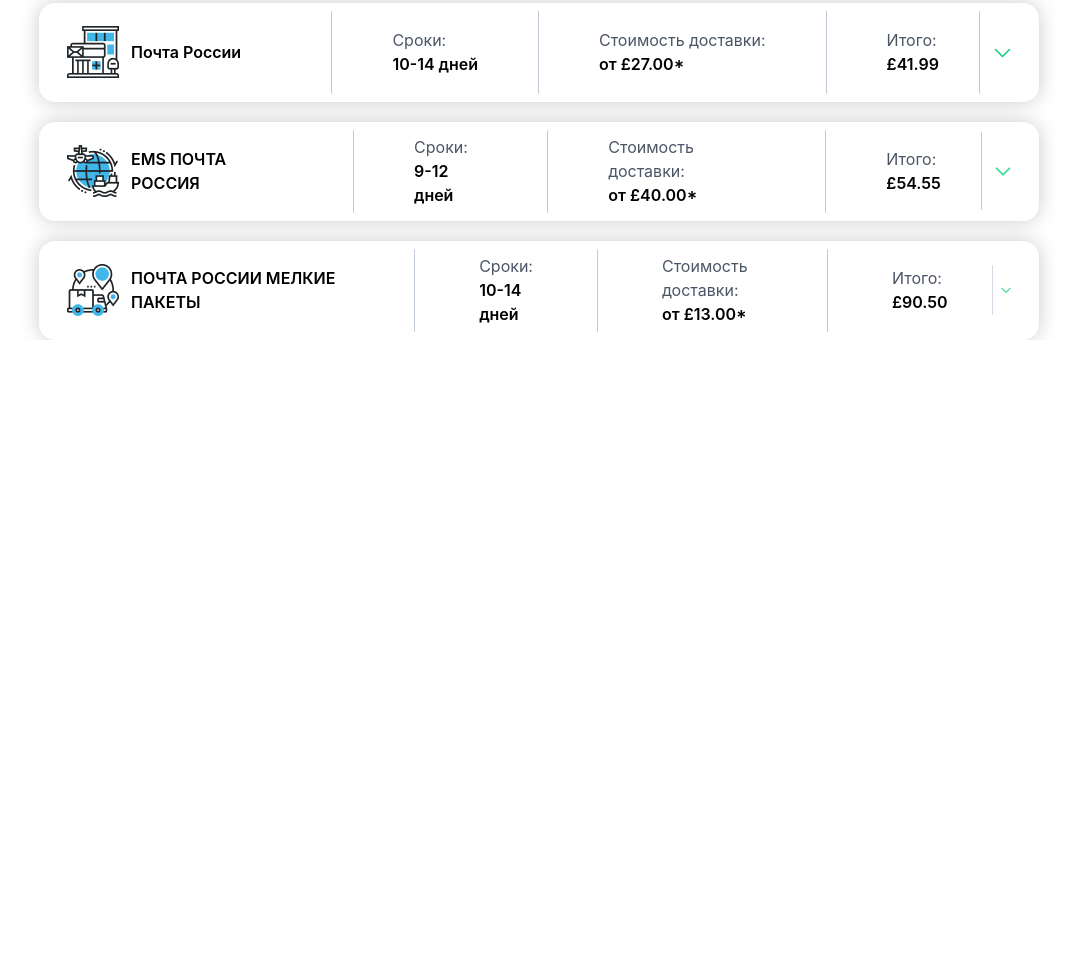
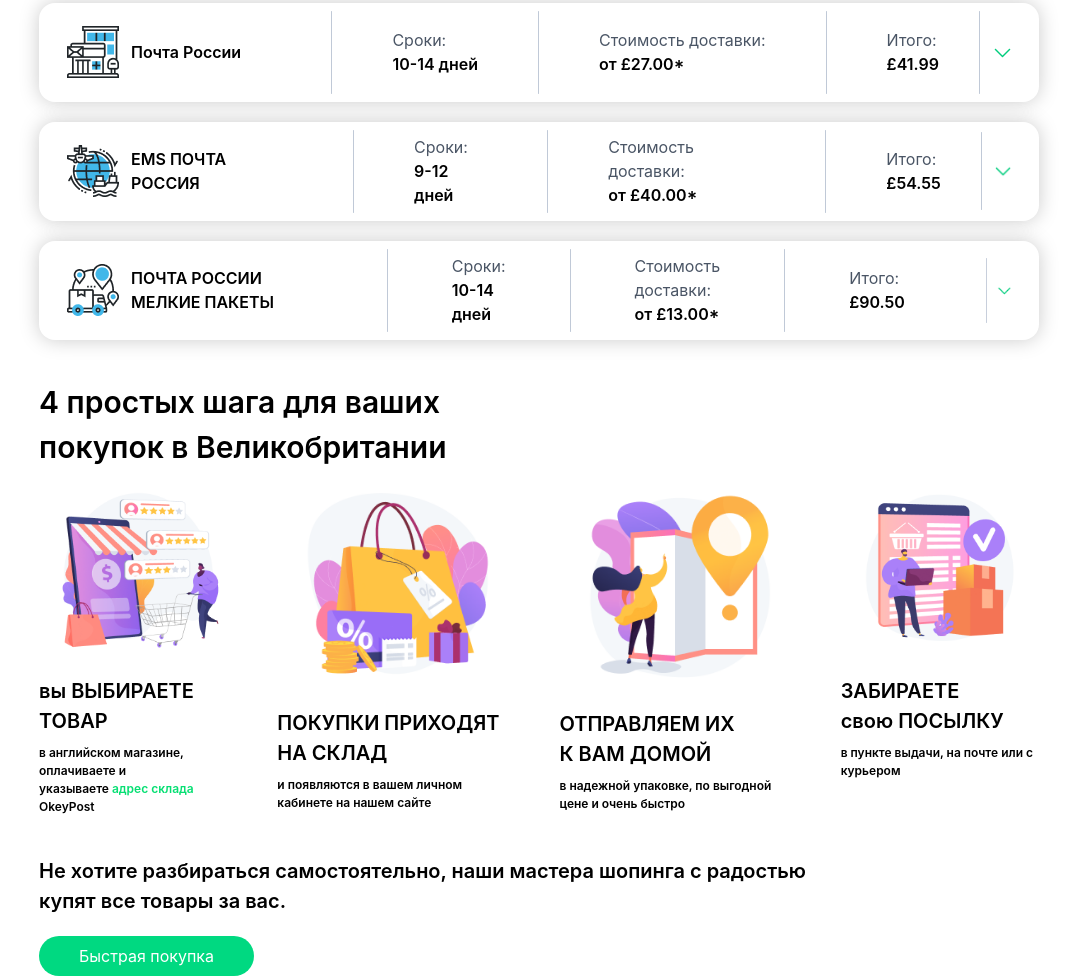
Before and after one commit to muhammadzoirov40-crypto/branch-2, a website: page index.html in a window 1280 px wide. Shown: the part 2541-3517 px from the top of the page, without its empty margins (101-1178 px from the left). Before the commit the page ends 2881 px from the top, so only its background shows below. Drawn offline with nearby package versions, Linux system fonts and the light colour scheme; files that its build step writes are made by us from their sources.

Commit message:
4 простых шага для ваших покупок в Великобритании

```diff
--- a/index.html
+++ b/index.html
@@ -308,7 +308,40 @@
                 </div>
                 <button class="mx-5"><img src="./img/Подробнее.png" alt="" class="hidden lg:block"></button>
             </div>
+            <button class="mx-5"><img src="./img/Подробнее.png" alt="" class="hidden lg:block"></button>
         </section>
+        <h1 class="font-semibold text-[25px] lg:text-[30px] lg:px-30 my-5 mt-10">4 простых шага для ваших <br
+            class="hidden lg:block"> покупок в Великобритании
+            <section class="lg:flex gap-10 text-center lg:text-start">
+                <div class="">
+                    <img src="./img/Слой 2.png" alt="" class="w-[full] mx-auto">
+                    <h1 class="text-[20px] my-2">вы ВЫБИРАЕТЕ <br class="hidden lg:block"> ТОВАР</h1>
+                    <p class="text-[12px]">в английском магазине, оплачиваете и <br class="hidden lg:block"> указываете
+                        <span class="text-green-400">адрес склада</span> OkeyPost</p>
+                </div>
+                <div class="my-10 lg:my-0">
+                    <img src="./img/Иллюстрация (2).png" alt="" class="w-[230px] mx-auto">
+                    <h1 class="text-[20px] my-2">ПОКУПКИ ПРИХОДЯТ <br class="hidden lg:block"> НА СКЛАД</h1>
+                    <p class="text-[12px]">и появляются в вашем личном кабинете на нашем сайте</p>
+                </div>
+                <div class="">
+                    <img src="./img/Иллюстрация (3).png" alt="" class="w-[230px] mx-auto">
+                    <h1 class="text-[20px] my-2">ОТПРАВЛЯЕМ ИХ <br class="hidden lg:block"> К ВАМ ДОМОЙ</h1>
+                    <p class="text-[12px]">в надежной упаковке, по выгодной цене и очень быстро</p>
+                </div>
+                <div class="">
+                    <img src="./img/Иллюстрация (4).png" alt="" class="w-[full] mx-auto">
+                    <h1 class="text-[20px] my-2">ЗАБИРАЕТЕ<br class="hidden lg:block">
+                        свою ПОСЫЛКУ</h1>
+                    <p class="text-[12px]">в пункте выдачи, на почте или с курьером</p>
+                </div>
+            </section>
+            <h1 class="font-semibold text-[15px] lg:text-[20px] lg:px-30 my-5 mt-10">Не хотите разбираться самостоятельно, наши мастера шопинга с радостью <br class="hidden lg:block"> купят все товары за вас.</h1>
+            <button class="rounded-[20px] px-10 mx-30 py-2 lg:flex hidden bg-[#00d981] text-white">Быстрая покупка</button>
+
+
+
+        </h1>
     </section>
 </body>
 
```
Also changed, not shown: img/Иллюстрация (2).png (added), img/Иллюстрация (3).png (added), img/Иллюстрация (4).png (added), img/Слой 2.png (added).
